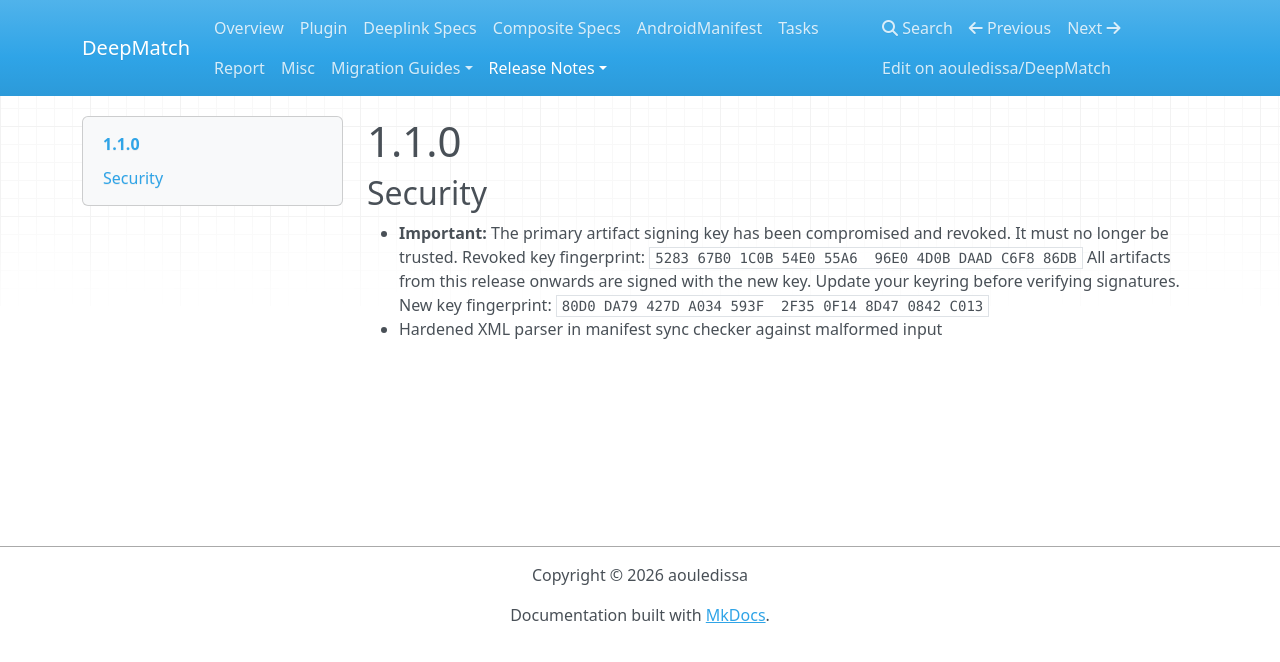
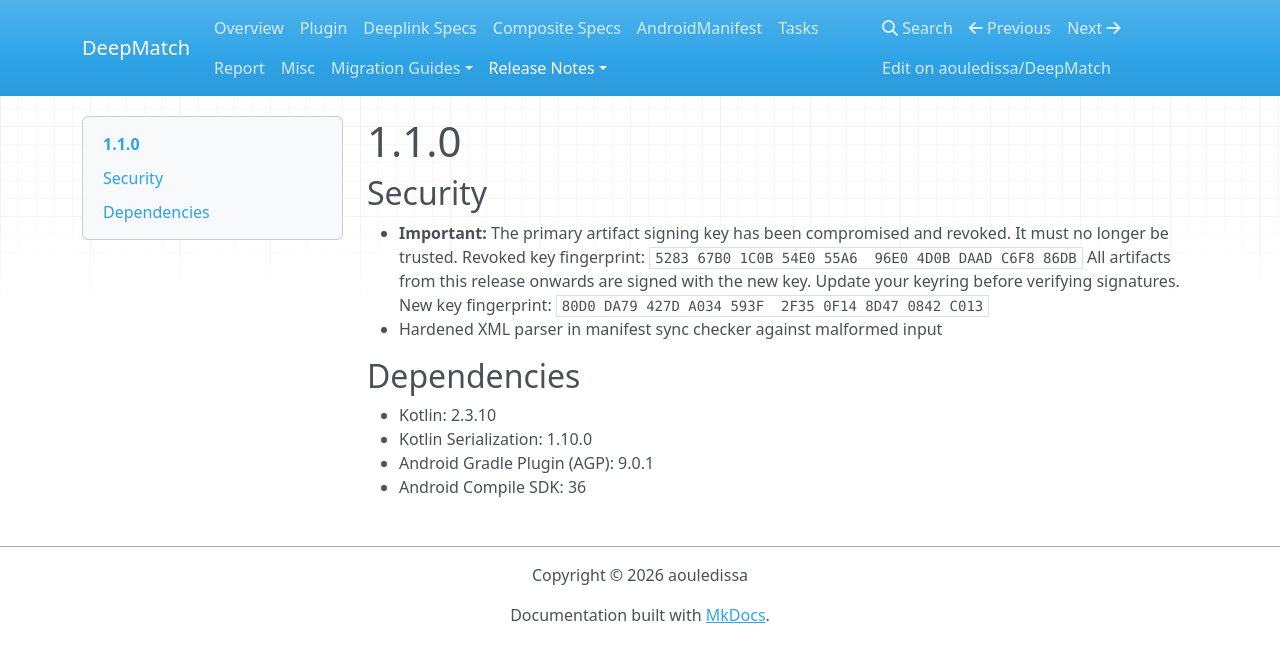
Before and after one commit to aouledissa/deep-match, an MkDocs documentation site: the page built from docs/release-notes/1.1.0.md, in a window 1280 px wide. Shown: the top 662 px of the page. Built offline with MkDocs 1.6.1, drawn with Linux system fonts in a browser that asks for light colours; nearby versions of some CDN libraries.

Commit message:
release 1.2.0

```diff
--- a/docs/release-notes/1.1.0.md
+++ b/docs/release-notes/1.1.0.md
@@ -9,3 +9,10 @@
   verifying signatures.
   New key fingerprint: `80D0 DA79 427D A034 593F  2F35 0F14 8D47 0842 C013`
 - Hardened XML parser in manifest sync checker against malformed input
+
+## Dependencies
+
+- Kotlin: 2.3.10
+- Kotlin Serialization: 1.10.0
+- Android Gradle Plugin (AGP): 9.0.1
+- Android Compile SDK: 36
--- a/mkdocs.yml
+++ b/mkdocs.yml
@@ -40,6 +40,7 @@ nav:
       - v0.3.0-beta: migrations/migration-guide-0.3.0-beta.md
       - v0.2.0-alpha: migrations/migration-guide-0.2.0-alpha.md
   - Release Notes:
+      - v1.2.0: release-notes/1.2.0.md
       - v1.1.0: release-notes/1.1.0.md
       - v1.0.2: release-notes/1.0.2.md
       - v1.0.1: release-notes/1.0.1.md
```
Also changed, not shown: CHANGELOG.md (+23 -0 lines), docs/release-notes/1.2.0.md (added, +29 -0 lines).
